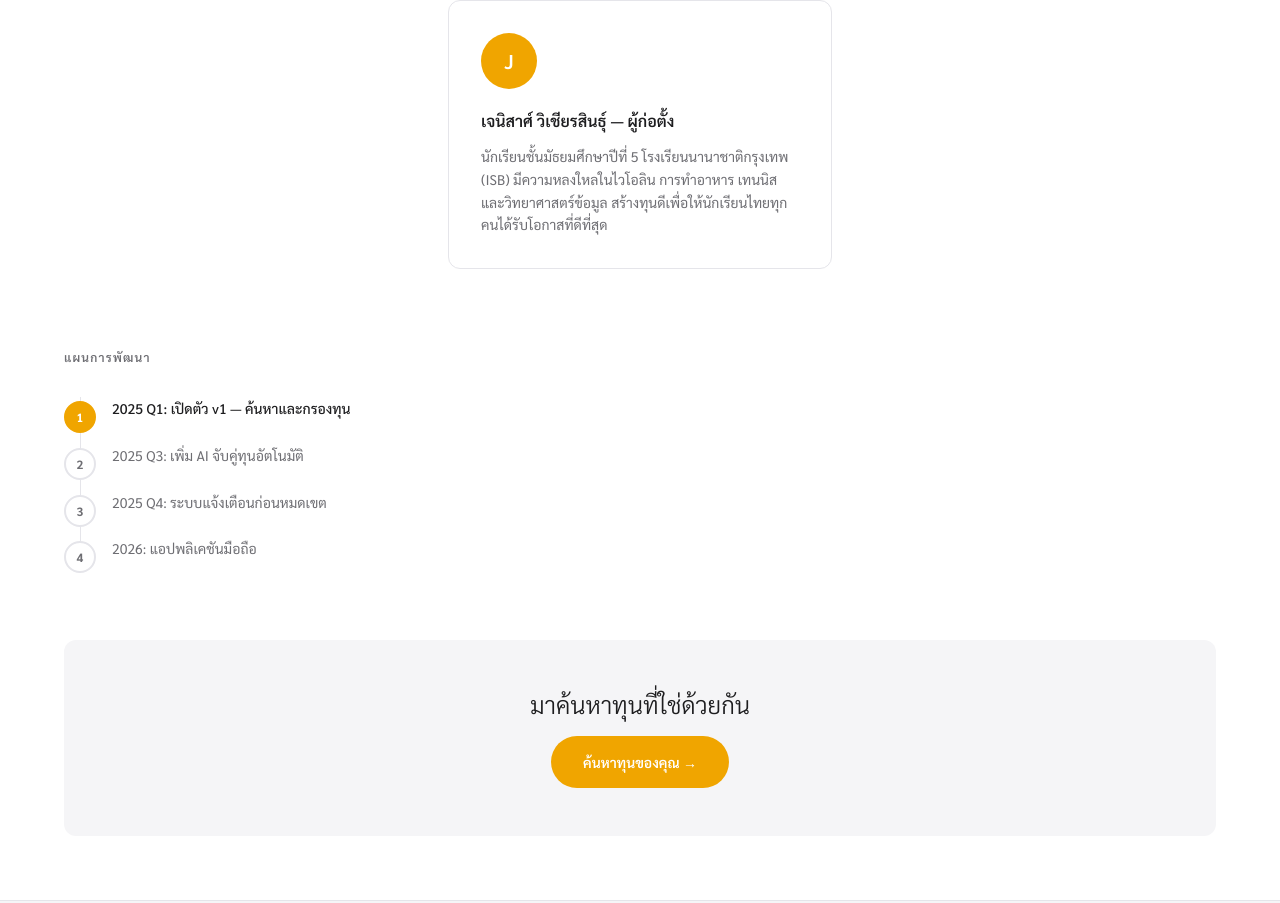
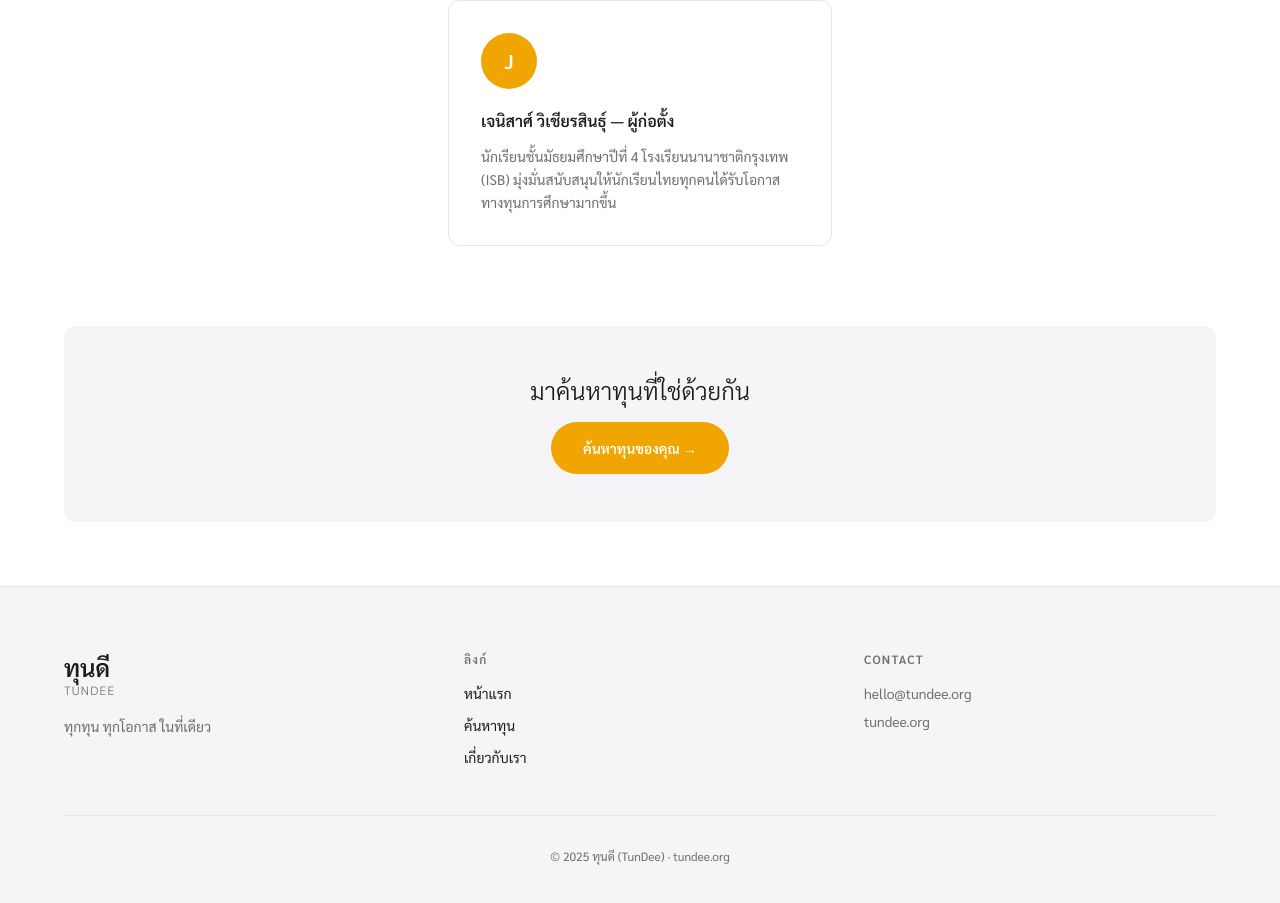
Before and after one commit to tundeeorg-cmd/tundee, a Next.js app: page /about in a window 1280 px wide. Shown: the part 981-1884 px from the top of the page. Built offline with nearby package versions, Linux system fonts and the light colour scheme.

Commit message:
about: update founder bio to Grade 10, remove roadmap section
Co-Authored-By: Claude Sonnet 4.6 <noreply@anthropic.com>

```diff
--- a/app/about/page.tsx
+++ b/app/about/page.tsx
@@ -7,8 +7,8 @@ const FOUNDER = {
   initial: 'J',
   name_th: 'เจนิสาศ์ วิเชียรสินธุ์ — ผู้ก่อตั้ง',
   name_en: 'Jenissa Vichiansin — Founder',
-  role_th: 'นักเรียนชั้นมัธยมศึกษาปีที่ 5 โรงเรียนนานาชาติกรุงเทพ (ISB) มีความหลงใหลในไวโอลิน การทำอาหาร เทนนิส และวิทยาศาสตร์ข้อมูล สร้างทุนดีเพื่อให้นักเรียนไทยทุกคนได้รับโอกาสที่ดีที่สุด',
-  role_en: 'Grade 11 at International School Bangkok (ISB). Passionate about violin, competitive cooking, tennis, and data science. Building TunDee to give every Thai student the scholarship navigator she never had.',
+  role_th: 'นักเรียนชั้นมัธยมศึกษาปีที่ 4 โรงเรียนนานาชาติกรุงเทพ (ISB) มุ่งมั่นสนับสนุนให้นักเรียนไทยทุกคนได้รับโอกาสทางทุนการศึกษามากขึ้น',
+  role_en: 'Grade 10 studying at the International School Bangkok, passionate about supporting Thai students in accessing more scholarship opportunities.',
   color: '#F0A500',
 };
 
@@ -130,38 +130,6 @@ export default function AboutPage() {
           </div>
         </section>
 
-        {/* Roadmap */}
-        <section>
-          <h2 className="text-xs font-semibold text-[#6E6E73] uppercase tracking-widest mb-8">
-            {a.roadmap_label[lang]}
-          </h2>
-          <div className="relative">
-            {/* Vertical line */}
-            <div className="absolute left-4 top-0 bottom-0 w-px bg-[#E5E5EA]" />
-            <ol className="space-y-6">
-              {a.roadmap.map((item, i) => (
-                <li key={i} className="pl-12 relative">
-                  <div
-                    className={`absolute left-0 top-1 w-8 h-8 rounded-full border-2 flex items-center justify-center text-xs font-bold ${
-                      i === 0
-                        ? 'bg-[#F0A500] border-[#F0A500] text-white'
-                        : 'bg-white border-[#E5E5EA] text-[#6E6E73]'
-                    }`}
-                  >
-                    {i + 1}
-                  </div>
-                  <p
-                    className={`text-sm leading-relaxed ${i === 0 ? 'text-[#1D1D1F] font-medium' : 'text-[#6E6E73]'}`}
-                    style={{ fontFamily: lang === 'th' ? 'Sarabun, sans-serif' : 'DM Sans, sans-serif' }}
-                  >
-                    {lang === 'th' ? item.th : item.en}
-                  </p>
-                </li>
-              ))}
-            </ol>
-          </div>
-        </section>
-
         {/* CTA */}
         <section className="bg-[#F5F5F7] rounded-[12px] p-8 md:p-12 text-center">
           <h2
```
